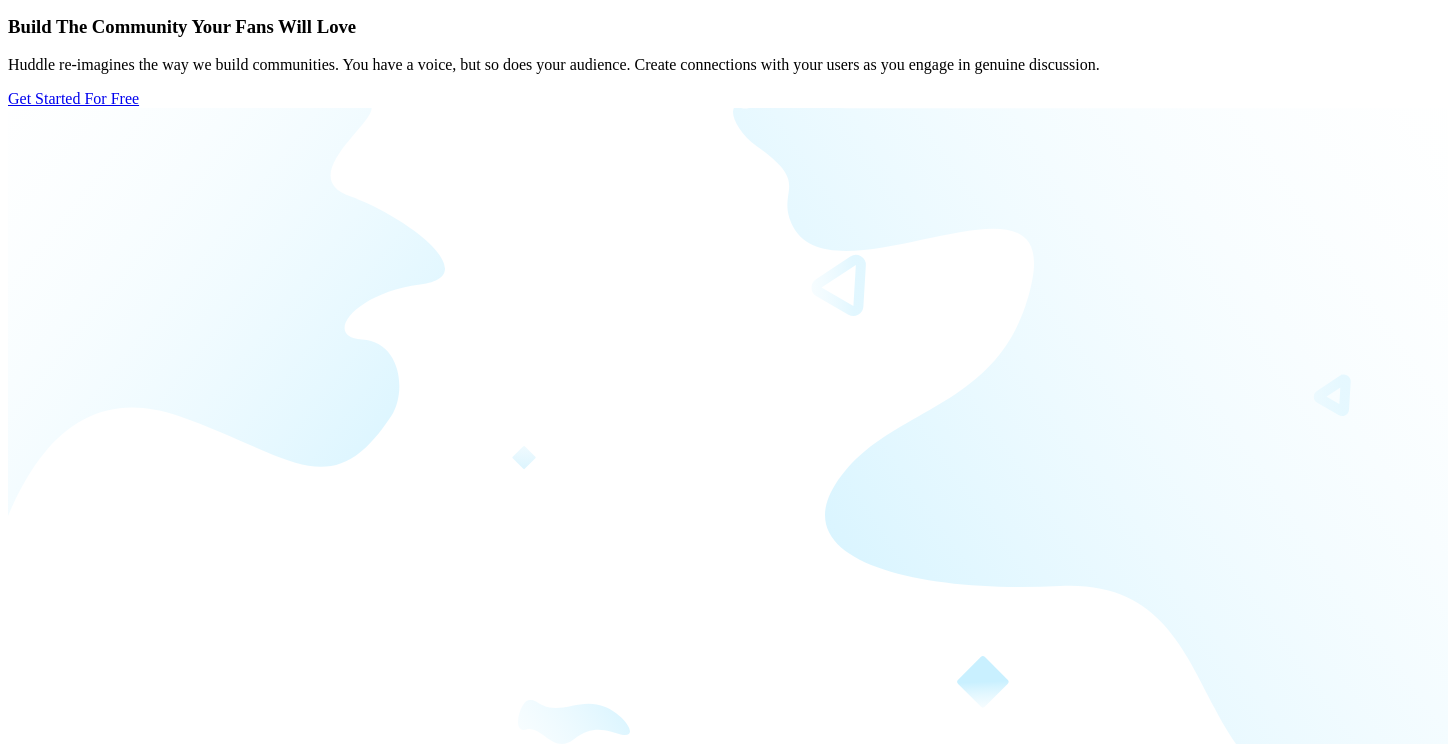
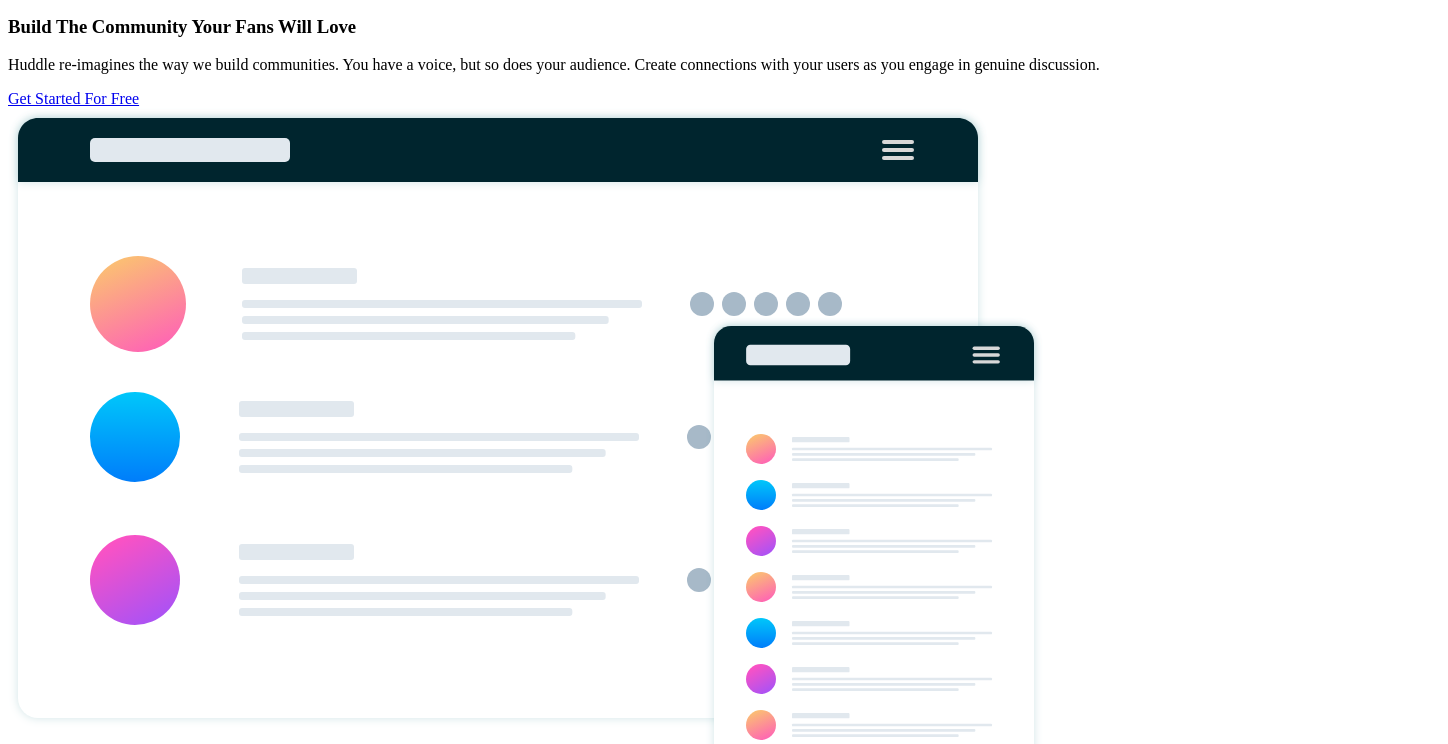
Before and after one commit to PaKOPen/Challenges-1, a plain HTML site: page index.html in a window 1280 px wide. Shown: the part 56-800 px from the top of the page, 1448 px wide, since content can reach past the window. Drawn offline with Linux system fonts and the light colour scheme.

Commit message:
edited version of HTML

```diff
--- a/index.html
+++ b/index.html
@@ -35,7 +35,7 @@
           </a>
         </article>
 
-        <img src="images/bg-hero-desktop.svg" alt="Templete of the interface">
+        <img src="images/illustration-mockups.svg" alt="Templete of the interface">
 
       </section> <!--end of header-->
     </div>
```
